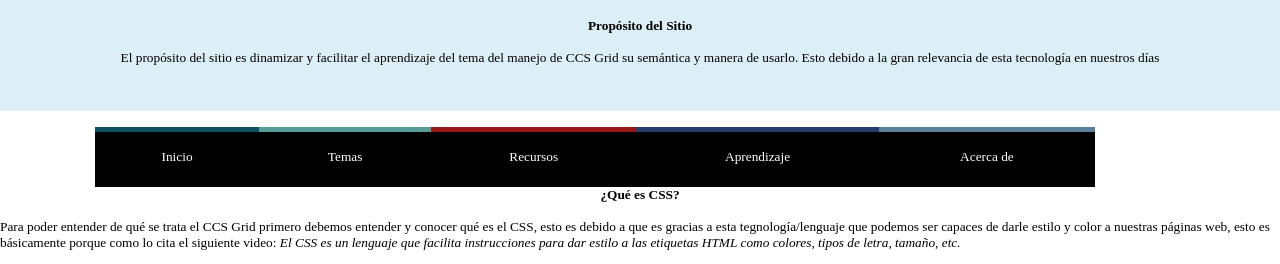
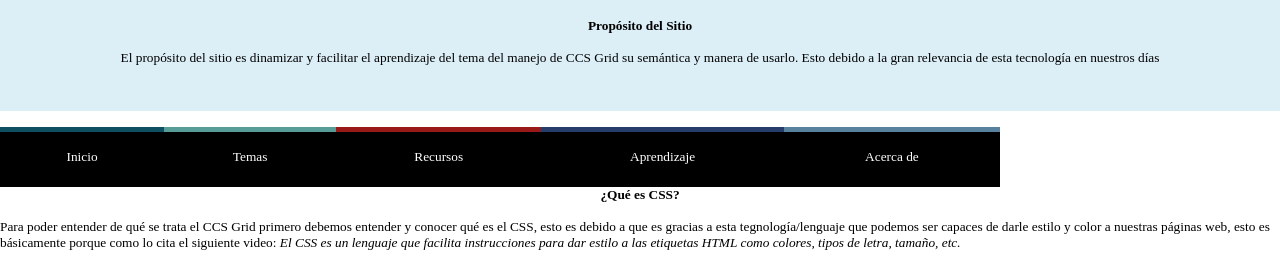
Before and after one commit to J0su3J/DSW-Josue-Mejia, a plain HTML site: page fase4/indexfase.html in a window 1280 px wide. Shown: the part 486-750 px from the top of the page. Drawn offline with Linux system fonts and the light colour scheme; grey boxes are pictures that could not be loaded; files whose address does not match are found by name.

Commit message:
Update Styles.css

```diff
--- a/fase4/css/Styles.css
+++ b/fase4/css/Styles.css
@@ -33,7 +33,7 @@ body{
 
 .p2{
     grid-area: menu;
-    margin-left: 95px;
+    /* margin-left: 95px; */
 
 }
 
```
